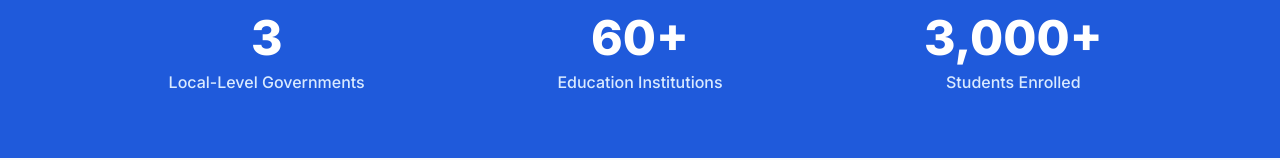
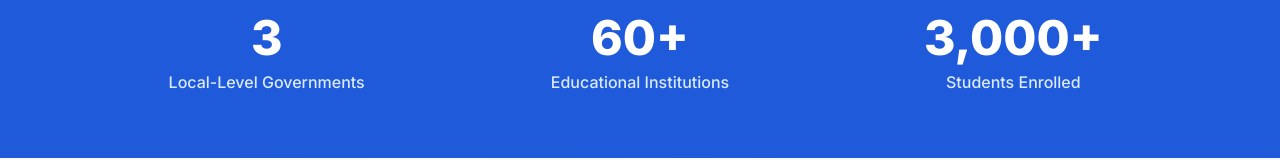
Before and after one commit to BarataApsii/education, a React (Vite) app: page / in a window 1280 px wide. Shown: the part 743-903 px from the top of the page. Built offline with nearby package versions, Linux system fonts and the light colour scheme.

Commit message:
updated stats

```diff
--- a/src/pages/Home.jsx
+++ b/src/pages/Home.jsx
@@ -109,7 +109,7 @@ export default function Home() {
                 {counts.schools}+
               </div>
               <div className="mt-2 text-sm font-medium text-brand-100 sm:text-base">
-                Education Institutions
+                Educational Institutions
               </div>
             </div>
             <div className="text-center">
```
